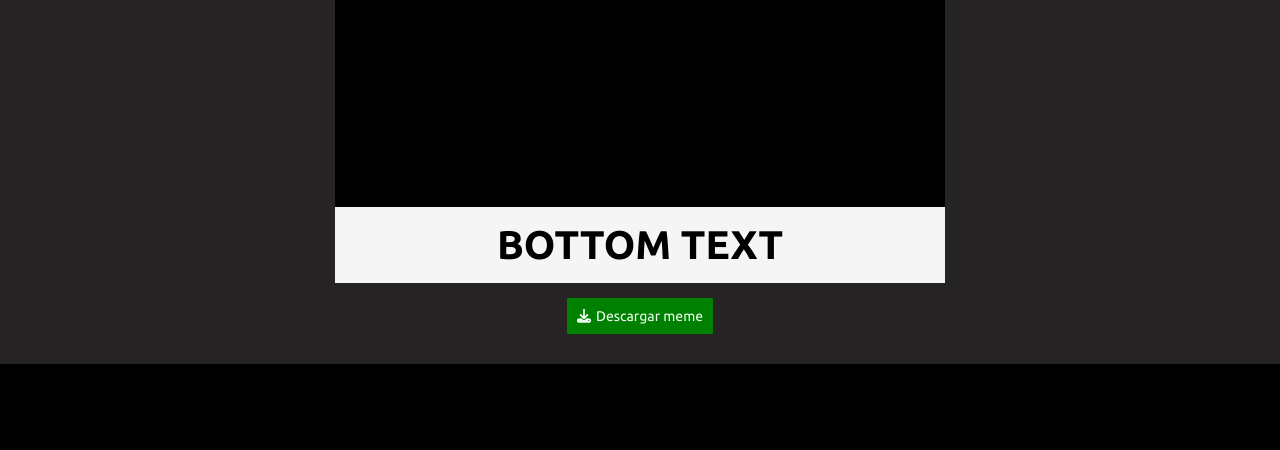
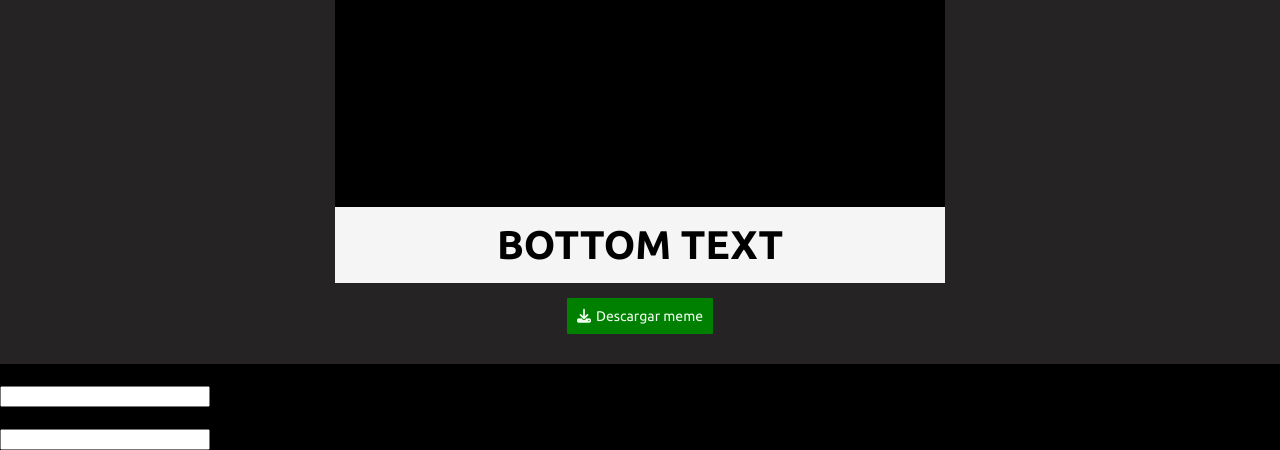
Before and after one commit to Mar-Falcon/GeneradorMemes, a plain HTML site: page index.html in a window 1280 px wide. Shown: the part 444-894 px from the top of the page. Before the commit the page ends 808 px from the top, so only its background shows below. Drawn offline with Linux system fonts and the light colour scheme.

Commit message:
Maquetado HTML

```diff
--- a/index.html
+++ b/index.html
@@ -32,16 +32,14 @@
 
     </header>
     <!--Fin de Header-->
-    <div>
     <!--Inicio de main-->
     <main class="container-meme">
         <div class="meme-box">
             <p class="text-meme">
                     TOP TEXT
             </p>
-                <div>
+            <img src="" alt="" class="meme-img">
 
-                </div>
             <p class="text-meme">
                     BOTTOM TEXT
             </p>
@@ -52,12 +50,20 @@
         </button>
     </main>
         <!--Fin de main-->
-
         <!-- Inicio de aside-->
     <aside>
+        <section>
+            <h3>Imagen</h3>
+            <input type="text">
+        </section>
+        <section>
+            <h3>Texto</h3>
+            <input type="text">
+        </section>
+
+
 
     </aside>
-    </div>
 
     <script src="./JS/app.js"></script>
 </body>
```
Lines whose indentation alone changed are shown as unchanged.
